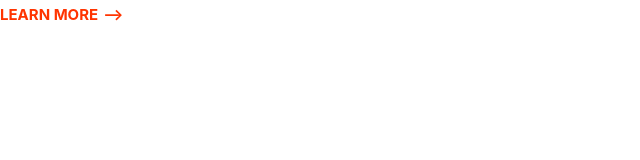
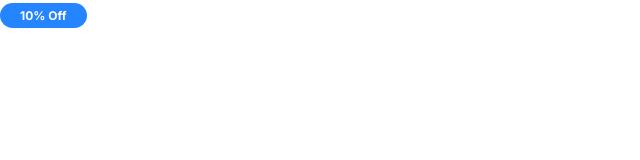
Before and after one commit to aurefousse/foussify, a plain HTML site: page index.html in a window 1280 px wide. Shown: the whole page, without its empty margins (0-640 px from the left). Drawn offline with Linux system fonts and the light colour scheme.

Commit message:
modified:   css/styles.css 	modified:   index.html

```diff
--- a/css/styles.css
+++ b/css/styles.css
@@ -84,3 +84,38 @@ a {
         font-size: 1.5rem;
     }
 }
+
+/* Badges */
+
+.badge {
+    border-radius: 20px;
+    font-size: 2rem;
+    font-weight: bold;
+    padding: 0.5rem 2rem;
+    white-space: nowrap;
+}
+
+.badge--primary {
+    background: var(--color-primary);
+    color: #fff;
+}
+
+.badge--secondary {
+    background: var(--color-secondary);
+    color: #fff
+}
+
+.badge--small {
+    font-size: 1.6rem;
+}
+
+@media screen and (min-width: 1024px) {
+    .badge {
+        font-size: 1.5rem;
+    }
+
+    .badge--small {
+        font-size: 1.2rem;
+    }
+
+}
--- a/index.html
+++ b/index.html
@@ -7,8 +7,14 @@
     <title>Document</title>
     <link rel="stylesheet" href="css/normalize.css" />
     <link rel="stylesheet" href="css/styles.css" />
+    <link rel="preconnect" href="https://fonts.googleapis.com" />
+    <link rel="preconnect" href="https://fonts.gstatic.com" crossorigin />
+    <link
+      href="https://fonts.googleapis.com/css2?family=Inter:wght@400;600;700&display=swap"
+      rel="stylesheet"
+    />
   </head>
   <body>
-    <a href="#" class="link-arrow">Learn More</a>
+    <span class="badge badge--primary badge--small">10% Off</span>
   </body>
 </html>
```
Also changed, not shown: 1 other file.
